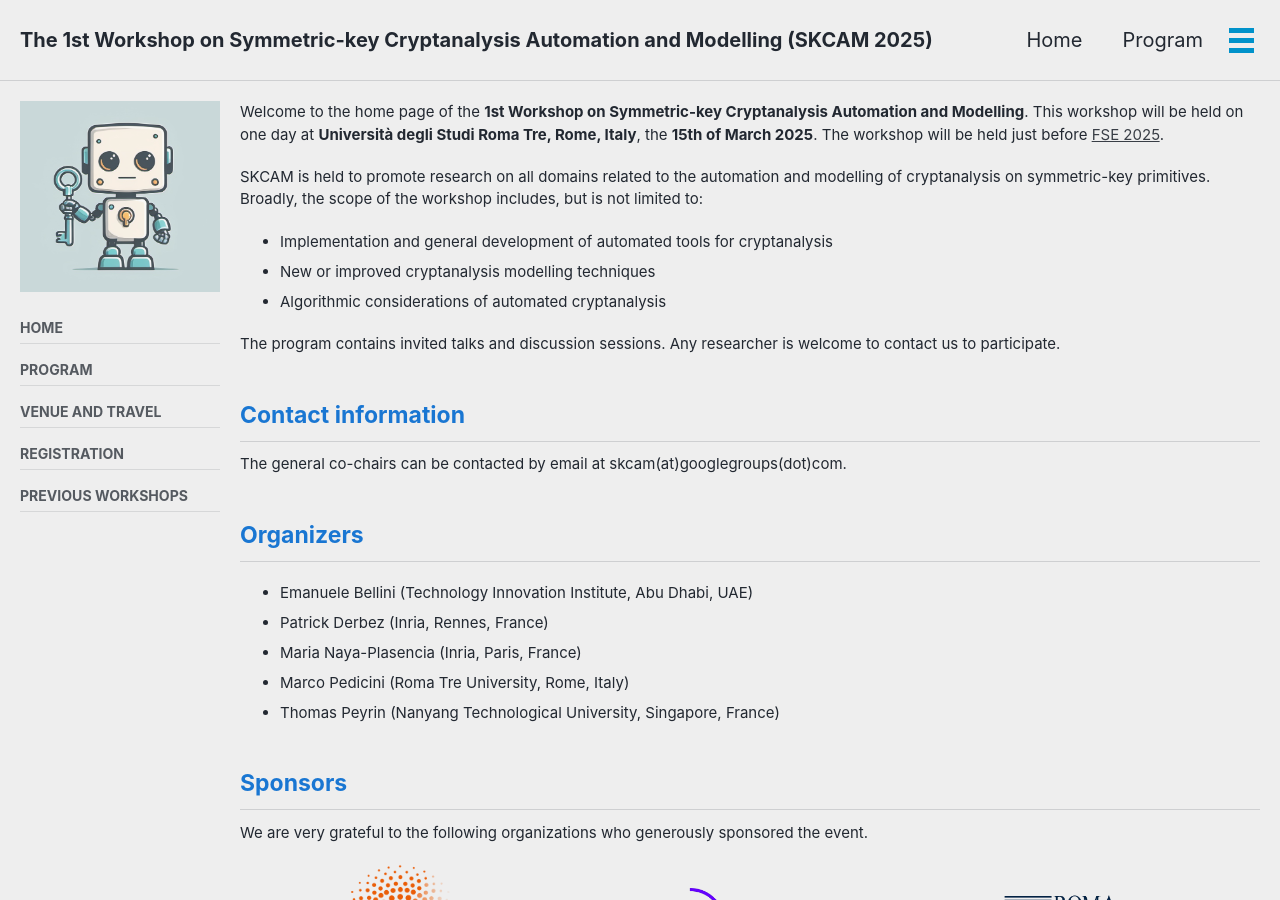
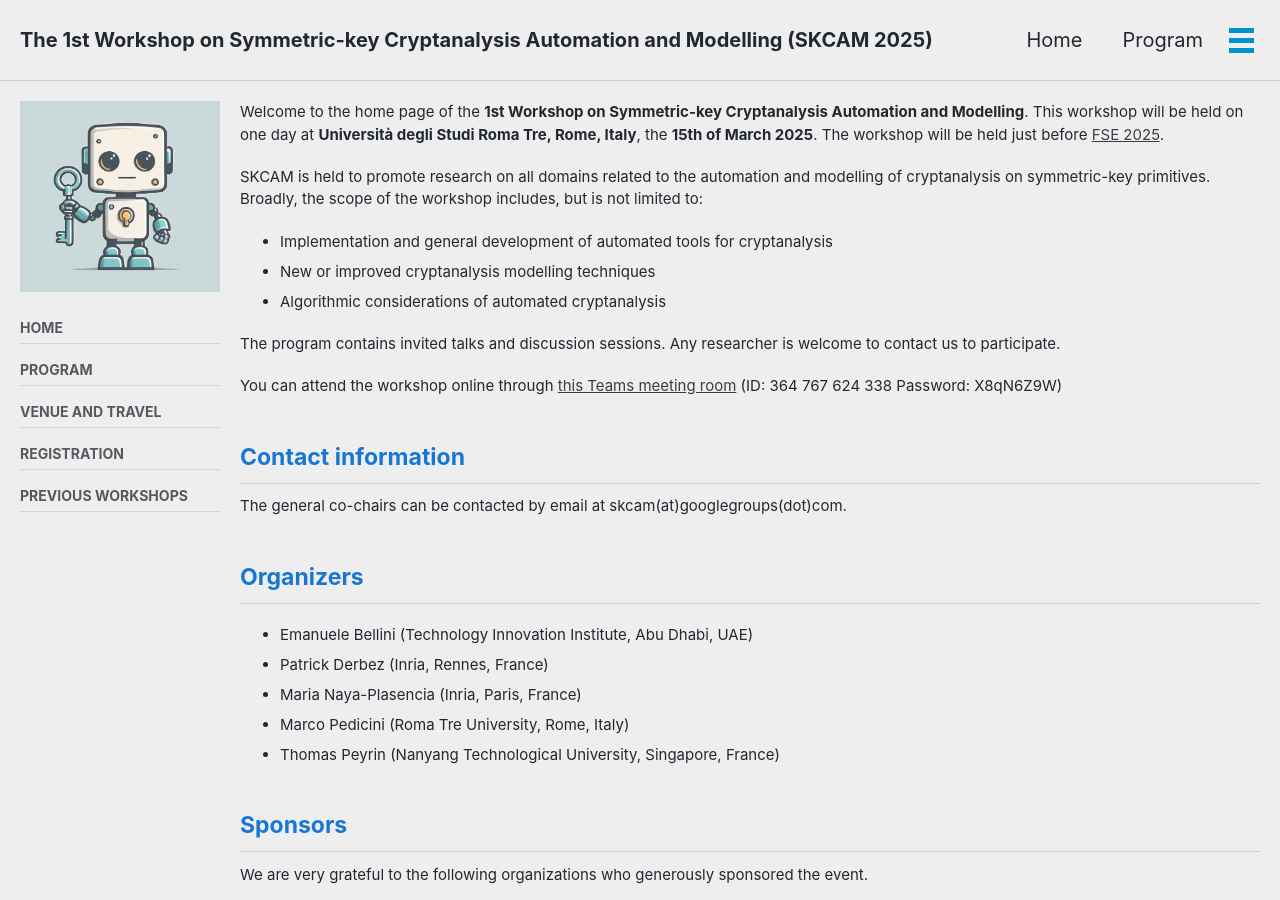
Before and after one commit to cryptanalysisbench/SATbench, a Jekyll site: the page built from index.md, in a window 1280 px wide and 900 px high. Built offline with Jekyll 4.4.1, drawn with Linux system fonts in a browser that asks for light colours; cached includes are drawn as plain includes; nearby versions of some CDN libraries.

Commit message:
Update index.md

```diff
--- a/index.md
+++ b/index.md
@@ -17,6 +17,8 @@ SKCAM is held to promote research on all domains related to the automation and m
 * Algorithmic considerations of automated cryptanalysis
 
 The program contains invited talks and discussion sessions. Any researcher is welcome to contact us to participate.
+
+You can attend the workshop online through [this Teams meeting room](https://teams.microsoft.com/l/meetup-join/19%3aU6LcD1bqKXgQ2yg0Z9YZvFheRLu5u6wm9t4rN2y-1Gk1%40thread.tacv2/1741947818543?context=%7b%22Tid%22%3a%22ffb4df68-f464-458c-a546-00fb3af66f6a%22%2c%22Oid%22%3a%2211647586-a255-4c31-b3ea-1a3032a3b0a8%22%7d) (ID: 364 767 624 338   Password: X8qN6Z9W)
 
 ## Contact information
 
```
